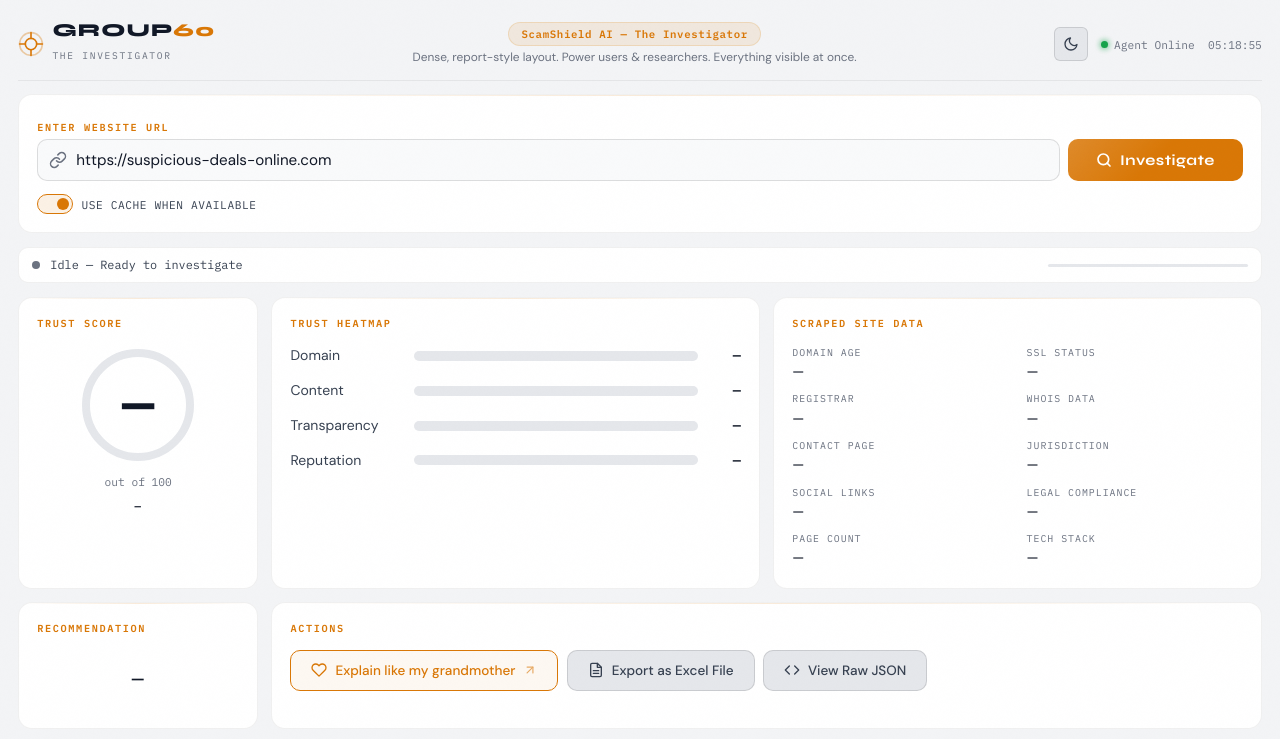
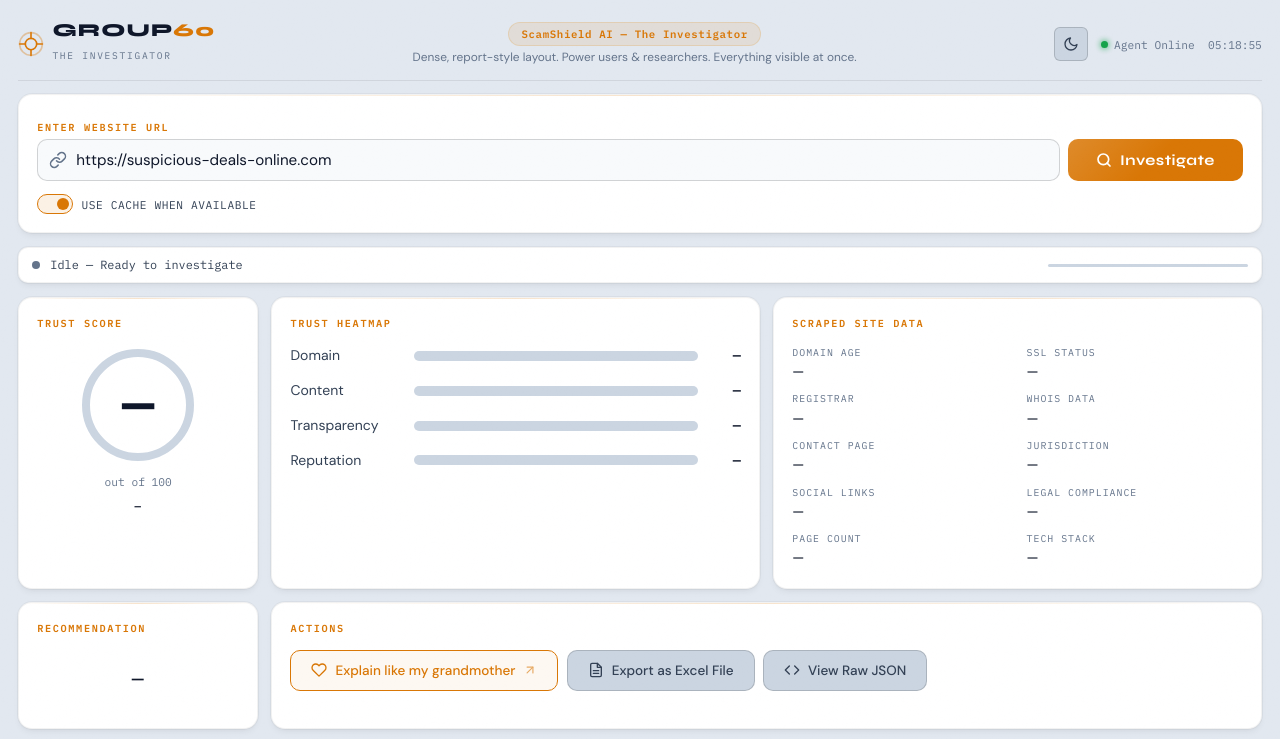
Before and after one commit to yogeshborsestudy/Group60WebScraper, a plain HTML site: page index.html in a window 1280 px wide. Both pictures are taken after a click on the button "Toggle dark/light theme". Shown: the top 739 px of the page. Drawn offline with Linux system fonts and the light colour scheme.

Commit message:
style: improve light mode contrast and refactor static file serving in backend

```diff
--- a/styles.css
+++ b/styles.css
@@ -1122,21 +1122,21 @@ body {
    LIGHT THEME OVERRIDES
    ============================================================ */
 body.light-theme {
-    --bg-base:       #f3f4f6;
-    --bg-raised:     #ffffff;
-    --bg-surface:    #e5e7eb;
-    --bg-hover:      #f3f4f6;
-    --bg-input:      #f9fafb;
+    --bg-base:       #e2e8f0; /* Slate-200: significantly darker base background for high contrast against white panels */
+    --bg-raised:     #ffffff; /* White panels stand out brilliantly */
+    --bg-surface:    #cbd5e1; /* Slate-300 */
+    --bg-hover:      #f1f5f9; /* Slate-100 */
+    --bg-input:      #f8fafc; /* Slate-50 */
 
     /* Border ramp */
-    --border-subtle: rgba(0, 0, 0, 0.06);
-    --border-mid:    rgba(0, 0, 0, 0.12);
-    --border-focus:  rgba(0, 0, 0, 0.24);
+    --border-subtle: rgba(0, 0, 0, 0.08);
+    --border-mid:    rgba(0, 0, 0, 0.16);
+    --border-focus:  rgba(0, 0, 0, 0.28);
 
     /* Text ramp */
-    --text-primary:  #111827;
-    --text-secondary:#374151;
-    --text-muted:    #6b7280;
+    --text-primary:  #0f172a; /* Slate-900 */
+    --text-secondary:#334155; /* Slate-700 */
+    --text-muted:    #64748b; /* Slate-500 */
     --text-inverse:  #ffffff;
 
     /* Accent — slightly richer amber for light theme readability */
@@ -1159,15 +1159,25 @@ body.light-theme {
 }
 
 body.light-theme .grain-overlay {
-    opacity: 0.012;
+    opacity: 0.008;
 }
 
 body.light-theme .modal-overlay {
-    background: rgba(0, 0, 0, 0.45);
+    background: rgba(15, 23, 42, 0.3); /* Slate-900 overlay with glassmorphic blur */
 }
 
 body.light-theme .panel::before {
-    background: linear-gradient(90deg, transparent 0%, rgba(217, 119, 6, 0.15) 50%, transparent 100%);
+    background: linear-gradient(90deg, transparent 0%, rgba(217, 119, 6, 0.2) 50%, transparent 100%);
+}
+
+/* Drop shadow to make panels pop beautifully off the darker slate background */
+body.light-theme .panel,
+body.light-theme .status-inner {
+    box-shadow:
+        0 4px 6px -1px rgba(0, 0, 0, 0.05),
+        0 2px 4px -1px rgba(0, 0, 0, 0.03),
+        0 0 0 1px rgba(0, 0, 0, 0.04);
+    border-color: rgba(0, 0, 0, 0.05);
 }
 
 body.light-theme .risk-badge.high {
```
Also changed, not shown: backend/src/server.js (+3 -6 lines).
